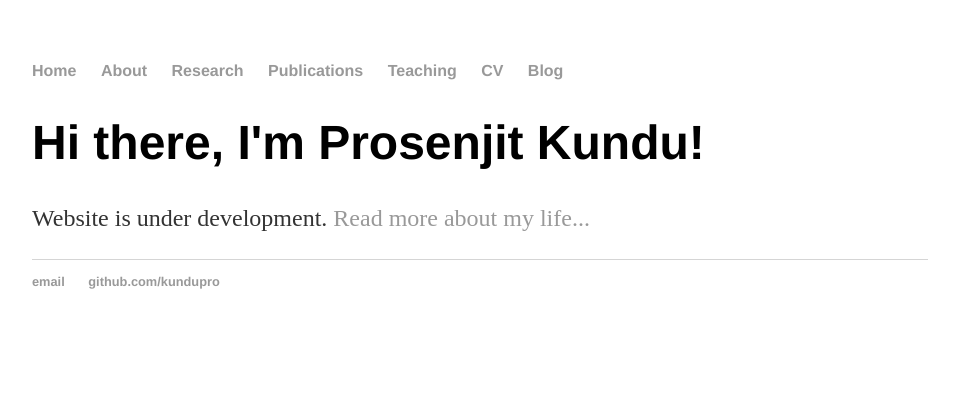
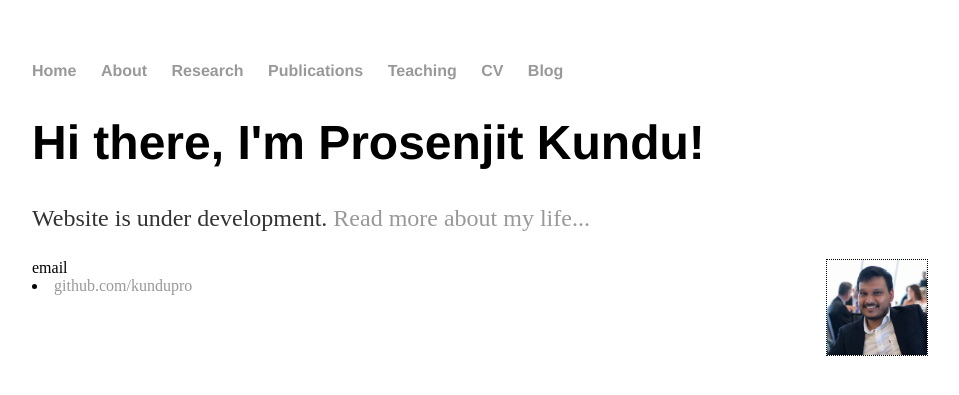
Before and after one commit to kundupro/kundupro.github.io, a Jekyll site: the page built from index.html, in a window 1280 px wide. Shown: the top 395 px of the page, without its empty margins (160-1119 px from the left). Built offline with Jekyll 4.4.1, drawn with Linux system fonts in a browser that asks for light colours.

Commit message:
Update default.html

```diff
--- a/_layouts/default.html
+++ b/_layouts/default.html
@@ -31,7 +31,7 @@
   {{ content }}
 
 </div>
-
+  <img src="docs/assets/IMG_1334.jpg" width="100" ALIGN="right/>
   <footer>
    <ul>
    <li><a href="mailto:pkundu@jhu.edu">email</a></li>
```
